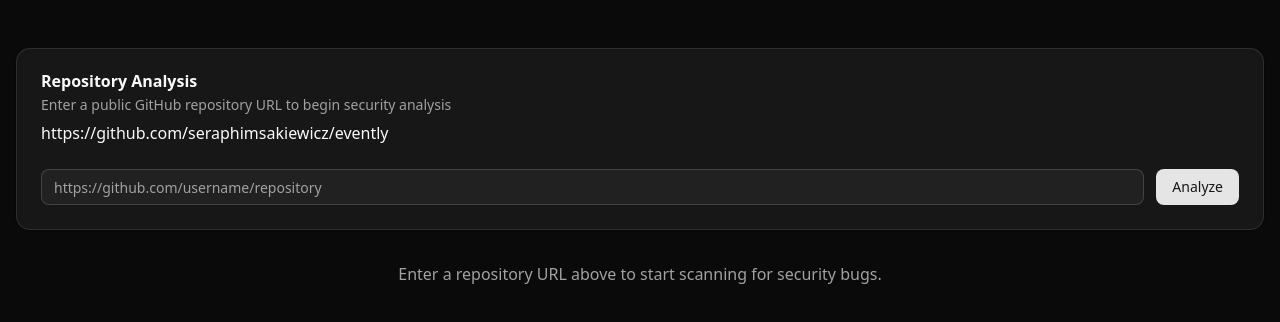
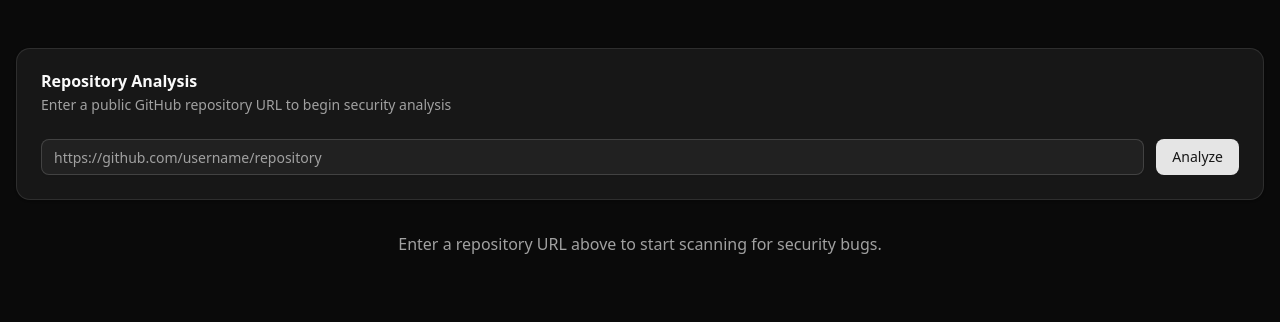
Before and after one commit to seraphimsakiewicz/ai-bug-finder, a Next.js app: page / in a window 1280 px wide. Shown: the top 322 px of the page. Built offline with nearby package versions, Linux system fonts and the light colour scheme; no server answers.

Commit message:
Removed my repo from input container

```diff
--- a/src/app/page.tsx
+++ b/src/app/page.tsx
@@ -233,7 +233,6 @@ export default function Home() {
           <CardDescription>
             Enter a public GitHub repository URL to begin security analysis
           </CardDescription>
-          <p>https://github.com/seraphimsakiewicz/evently</p>
         </CardHeader>
         <CardContent>
           <form className="flex gap-3" onSubmit={submitRepoName}>
```
